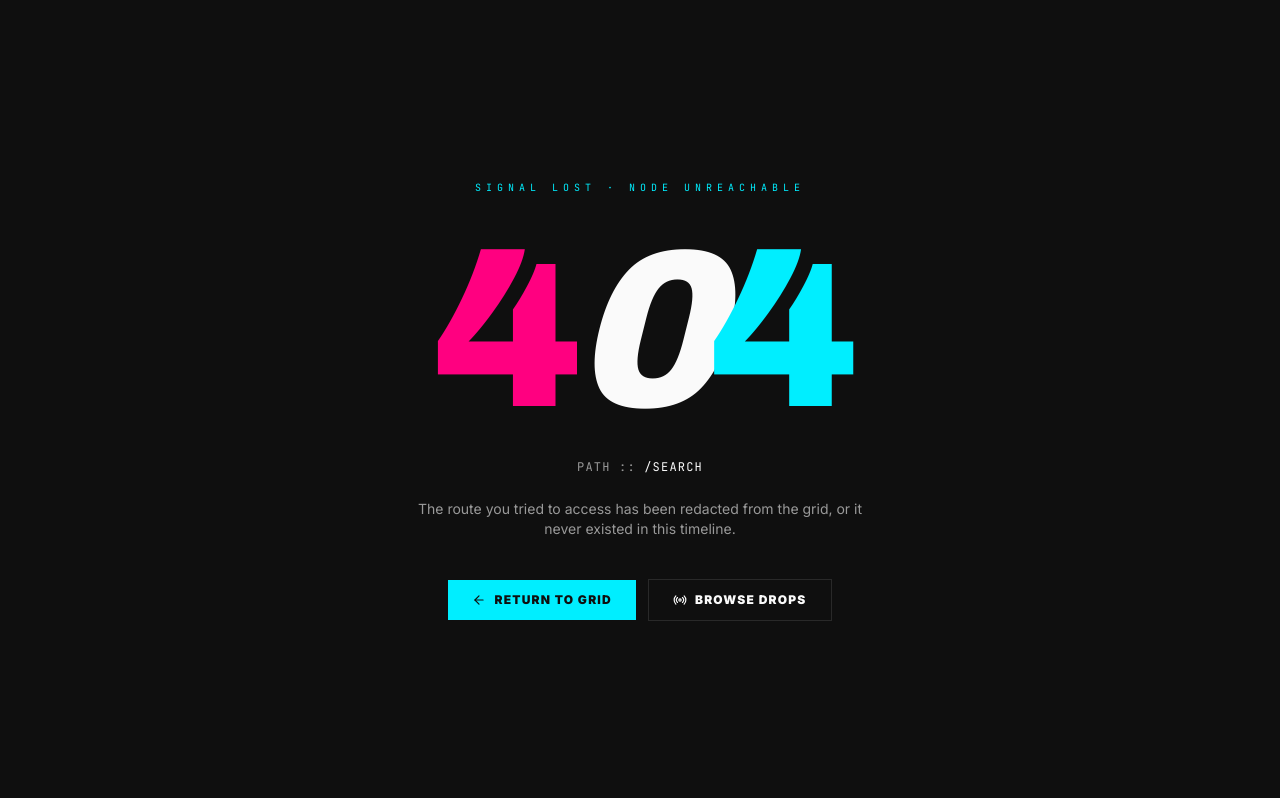
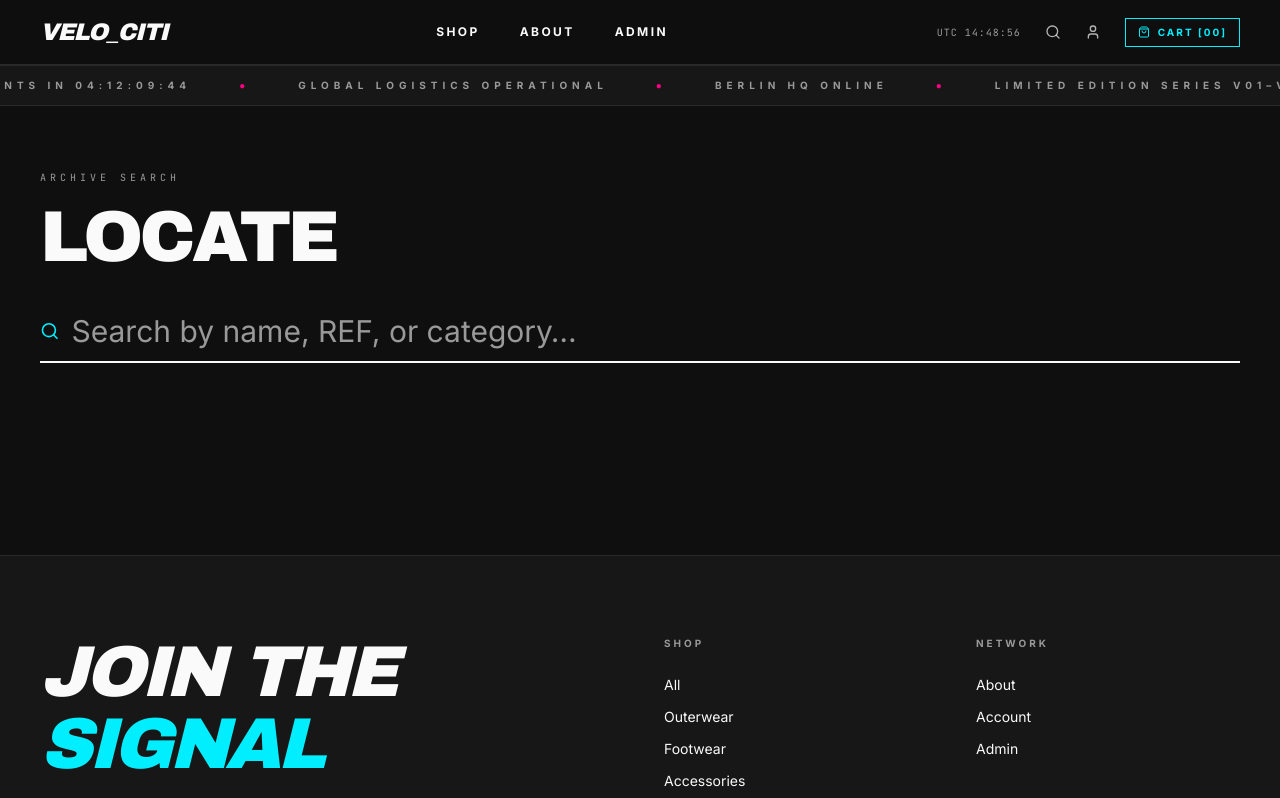
Before and after one commit to xXD4rkSoulXx/Base-Ecommerce-Spring-React, a React (Vite) app in the folder frontend/: page /search in a window 1280 px wide. Before the commit this address had no page. Shown: the top 798 px of the page. Built offline with nearby package versions, Linux system fonts and the light colour scheme.

Commit message:
Search Frontend

```diff
--- a/frontend/src/App.tsx
+++ b/frontend/src/App.tsx
@@ -3,6 +3,7 @@ import Layout from "./layouts/Layout";
 import Home from "./pages/Home";
 import NotFound from "./pages/NotFound";
 import About from "./pages/About";
+import Search from "./pages/Search";
 
 export default function App() {
   return (
@@ -10,6 +11,7 @@ export default function App() {
       <Route element={<Layout />}>
         <Route path="/" element={<Home />} />
         <Route path="/about" element={<About />} />
+        <Route path="/search" element={<Search />} />
       </Route>
       <Route path="*" element={<NotFound />} />
     </Routes>
--- /dev/null
+++ b/frontend/src/pages/Search.tsx
@@ -0,0 +1,74 @@
+import { useMemo, useState } from "react";
+import { Search as SearchIcon } from "lucide-react";
+import { useProducts } from "@/hooks/useProducts";
+import { ProductCard } from "@/components/product/ProductCard";
+import Loading from "./Loading";
+import Error from "./Error";
+
+const Search = () => {
+  const [q, setQ] = useState("");
+  const {data: products, isLoading, error} = useProducts();
+
+  const results = useMemo(() => {
+    if (!products || !q.trim()) return [];
+
+    const term = q.toLowerCase();
+
+    return products.filter(
+      (p) =>
+        p.name.toLowerCase().includes(term) ||
+        p.category.toLowerCase().includes(term) ||
+        p.ref.toLowerCase().includes(term)
+    );
+  }, [q, products]);
+
+  if (isLoading) {
+    return <Loading />;
+  }
+
+  if (error || !products) {
+    return <Error />;
+  }
+
+  return (
+    <div className="mx-auto max-w-[1440px] px-6 py-16 md:px-10">
+      <p className="font-mono text-[10px] uppercase tracking-[0.4em] text-muted-foreground">
+        Archive Search
+      </p>
+      <h1 className="mt-4 font-display text-5xl uppercase tracking-tighter md:text-7xl">
+        Locate
+      </h1>
+
+      <div className="mt-10 flex items-center gap-3 border-b-2 border-foreground pb-3">
+        <SearchIcon className="h-5 w-5 text-neon-cyan" />
+        <input
+          autoFocus
+          value={q}
+          onChange={(e) => setQ(e.target.value)}
+          placeholder="Search by name, REF, or category…"
+          className="w-full bg-transparent text-2xl placeholder:text-muted-foreground focus:outline-none md:text-3xl"
+        />
+        {q && (
+          <button onClick={() => setQ("")} className="text-xs uppercase text-muted-foreground hover:text-foreground">
+            Clear
+          </button>
+        )}
+      </div>
+
+      {q && (
+        <div className="mt-12">
+          <p className="mb-8 font-mono text-xs text-muted-foreground">
+            {results.length} result{results.length !== 1 && "s"} for "{q}"
+          </p>
+          <div className="grid grid-cols-2 gap-x-4 gap-y-12 md:grid-cols-4 lg:gap-x-6">
+            {results.map((p, i) => (
+              <ProductCard key={p.id} product={p} index={i} />
+            ))}
+          </div>
+        </div>
+      )}
+    </div>
+  );
+};
+
+export default Search;
```
